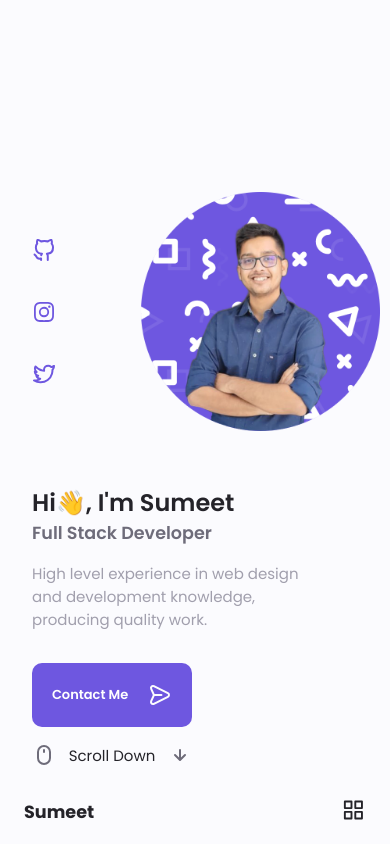
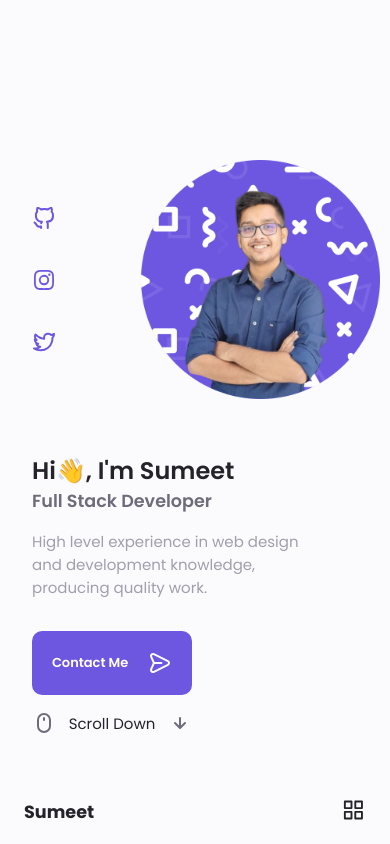
Before and after one commit to Sumeet16/Portfolio, a React (Create React App) app: page / in a window 390 px wide. Shown: the top 844 px of the page. Built offline with nearby package versions, Linux system fonts and the light colour scheme.

Commit message:
fix some other bugs

```diff
--- a/src/Components/Homepage.css
+++ b/src/Components/Homepage.css
@@ -133,7 +133,7 @@
 
     @media screen and (max-width: 820px) {
         .homepage__cont{
-            margin-block-start: 9rem;
+            margin-block-start: 7rem;
         }
 
         .dummy_box{
```
